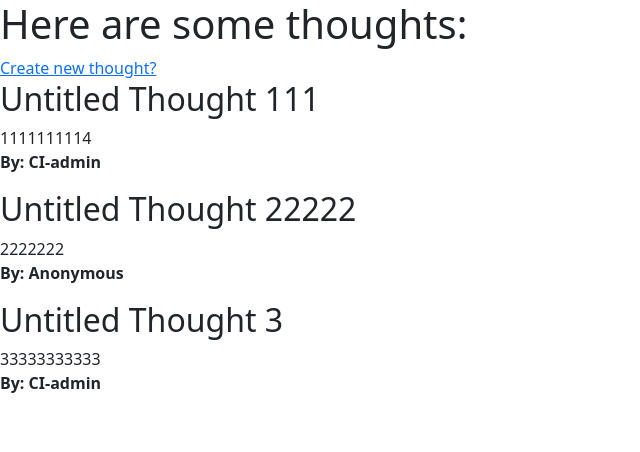
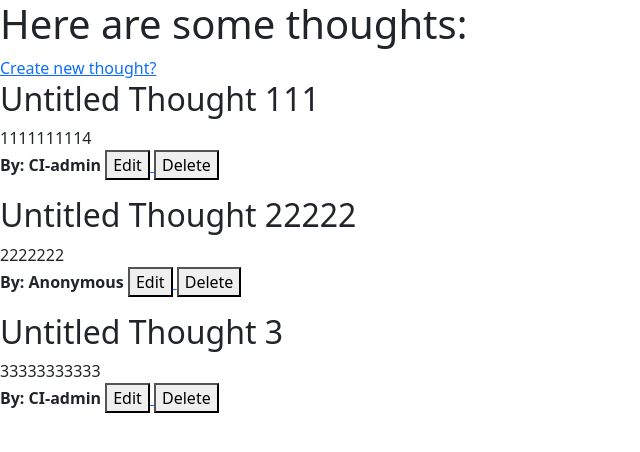
Before and after one commit to AndreeeasN/pp4-empty-thoughts, a Django app: page / in a window 1280 px wide. Shown: the top 452 px of the page, without its empty margins (0-640 px from the left). Run offline with Django 3.2, Linux system fonts and the light colour scheme; data comes from the database, SQL or seed files in the repository; both versions use the stored data as it was after the commit.

Commit message:
Add update/delete functionality

```diff
--- a/pp4_django/urls.py
+++ b/pp4_django/urls.py
@@ -15,10 +15,12 @@ Including another URLconf
 """
 from django.contrib import admin
 from django.urls import path
-from thoughts.views import get_thoughts, add_thought
+from thoughts import views
 
 urlpatterns = [
     path('admin/', admin.site.urls),
-    path('', get_thoughts, name='get_thoughts'),
-    path('add', add_thought, name='add'),
+    path('', views.get_thoughts, name='get_thoughts'),
+    path('add', views.add_thought, name='add'),
+    path('edit/<thought_id>', views.edit_thought, name='edit'),
+    path('delete/<thought_id>', views.delete_thought, name='delete'),
 ]
--- a/thoughts/templates/thoughts/view_thoughts.html
+++ b/thoughts/templates/thoughts/view_thoughts.html
@@ -18,6 +18,12 @@
             {% else %}
             <strong>By: {{thought.author}}</strong>
             {% endif %}
+            <a href="/edit/{{thought.id}}">
+                <button>Edit</button>
+            </a>
+            <a href="/delete/{{thought.id}}">
+                <button>Delete</button>
+            </a>
         </p>
 
         {% empty %}
--- a/thoughts/views.py
+++ b/thoughts/views.py
@@ -1,4 +1,4 @@
-from django.shortcuts import render, redirect
+from django.shortcuts import get_object_or_404, render, redirect
 from .models import Thought
 from .forms import ThoughtForm
 
@@ -28,3 +28,23 @@ def add_thought(request):
         'form': form
     }
     return render(request, 'thoughts/add_thought.html', context)
+
+
+def edit_thought(request, thought_id):
+    thought = get_object_or_404(Thought, id=thought_id)
+    if request.method == 'POST':
+        form = ThoughtForm(request.POST, instance=thought)
+        if form.is_valid():
+            form.save()
+            return redirect('get_thoughts')
+    form = ThoughtForm(instance=thought)
+    context = {
+        'form': form
+    }
+    return render(request, 'thoughts/edit_thought.html', context)
+
+
+def delete_thought(request, thought_id):
+    thought = get_object_or_404(Thought, id=thought_id)
+    thought.delete()
+    return redirect('get_thoughts')
```
Also changed, not shown: thoughts/templates/thoughts/edit_thought.html (added, +18 -0 lines), db.sqlite3.
